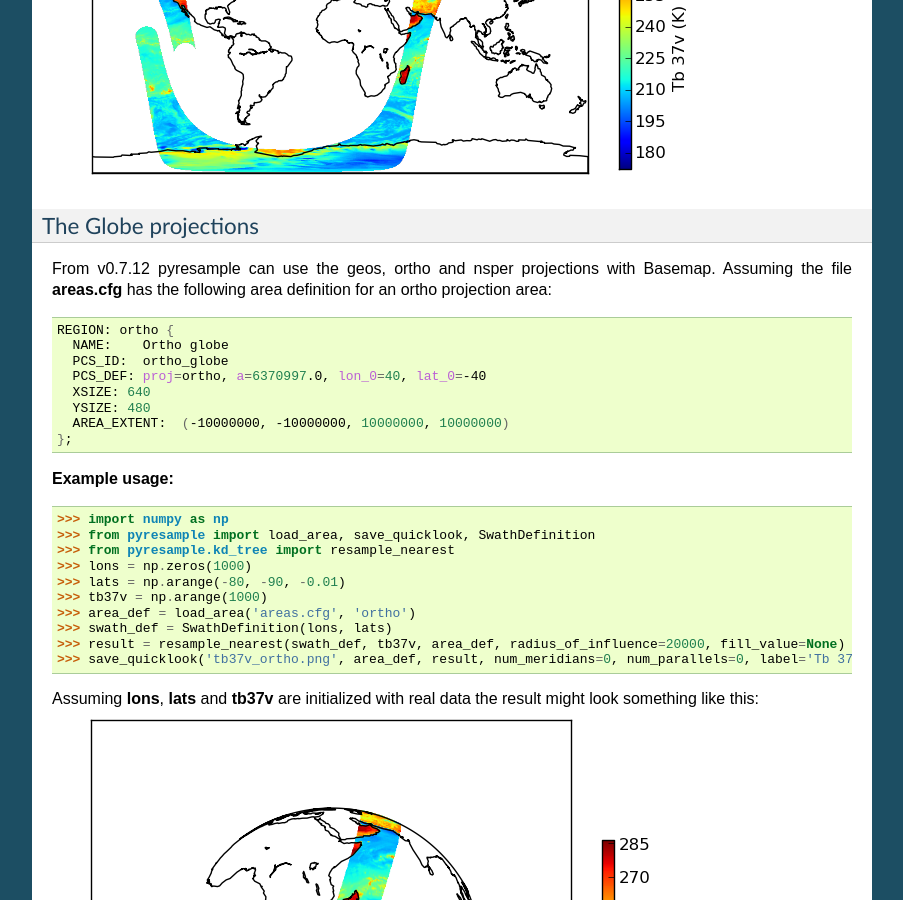
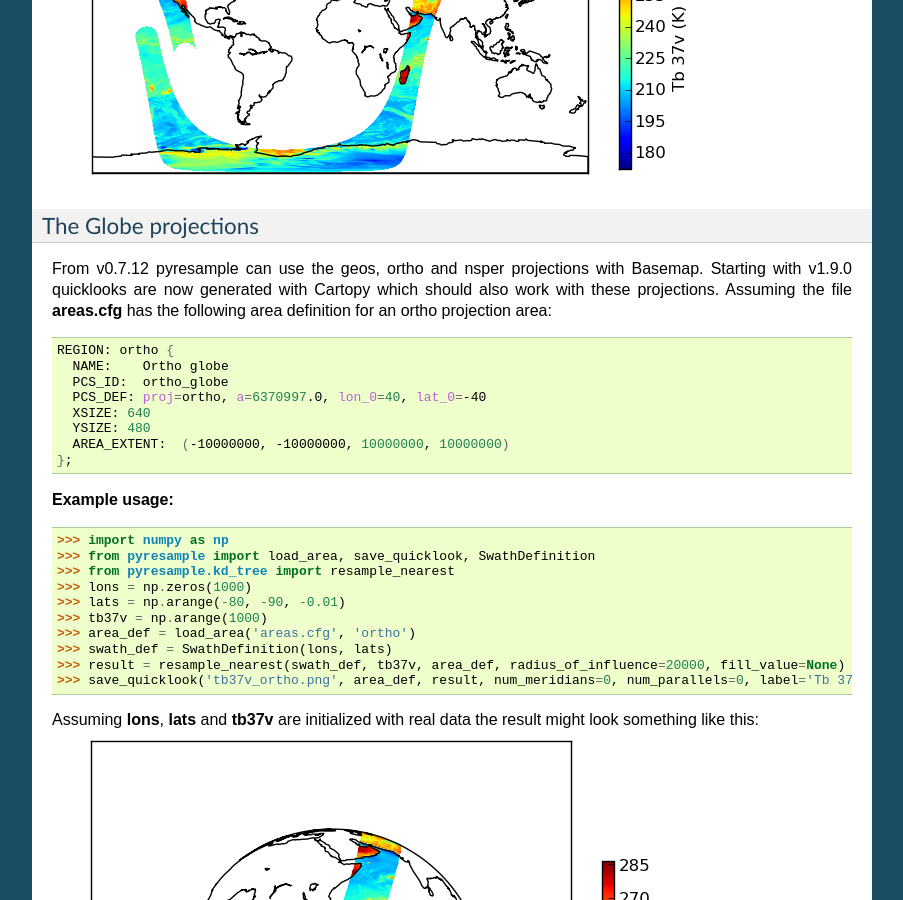
Before and after one commit to pytroll/pyresample, a Sphinx documentation site: the page built from docs/source/plot.rst, in a window 1280 px wide and 900 px high, scrolled down 1671 px. Shown: the whole window, without its empty margins (198-1101 px from the left). Built offline with Sphinx 7.4.7, drawn with Linux system fonts in a browser that asks for light colours; some of the changed text lies outside the part shown.

Commit message:
Switch quicklook to use cartopy instead of basemap

```diff
--- a/appveyor.yml
+++ b/appveyor.yml
@@ -64,7 +64,7 @@
   # target Python version and architecture
   - "conda update --yes conda"
   - "conda config --add channels conda-forge"
-  - "conda create -q --yes -n test python=%PYTHON_VERSION% basemap-data-hires sphinx pyproj scipy pykdtree"
+  - "conda create -q --yes -n test python=%PYTHON_VERSION% cartopy sphinx pyproj scipy pykdtree"
   - "activate test"
   - "pip install coveralls"
   - "pip install mock"
--- a/docs/source/plot.rst
+++ b/docs/source/plot.rst
@@ -8,9 +8,10 @@
 
 Displaying data quickly
 -----------------------
-Pyresample has some convenience functions for displaying data from a single channel.
-The function **plot.show_quicklook** shows a Basemap image of a dataset for a specified AreaDefinition.
-The function **plot.save_quicklook** saves the Basemap image directly to file.
+Pyresample has some convenience functions for displaying data from a single
+channel. The function **plot.show_quicklook** shows a Cartopy generated image
+of a dataset for a specified AreaDefinition. The function
+**plot.save_quicklook** saves the Cartopy image directly to file.
 
 **Example usage:**
 
@@ -68,8 +69,11 @@
 
 The Globe projections
 +++++++++++++++++++++
-From v0.7.12 pyresample can use the geos, ortho and nsper projections with Basemap.
-Assuming the file **areas.cfg** has the following area definition for an ortho projection area:
+
+From v0.7.12 pyresample can use the geos, ortho and nsper projections with
+Basemap. Starting with v1.9.0 quicklooks are now generated with Cartopy which
+should also work with these projections. Assuming the file **areas.cfg** has
+the following area definition for an ortho projection area:
 
 .. code-block:: bash
 
--- a/setup.py
+++ b/setup.py
@@ -30,7 +30,7 @@
                 'pykdtree>=1.1.1', 'pyyaml', 'six']
 extras_require = {'pykdtree': ['pykdtree>=1.1.1'],
                   'numexpr': ['numexpr'],
-                  'quicklook': ['matplotlib', 'basemap', 'pillow'],
+                  'quicklook': ['matplotlib', 'cartopy', 'pillow'],
                   'dask': ['dask>=0.16.1']}
 
 test_requires = []
```
